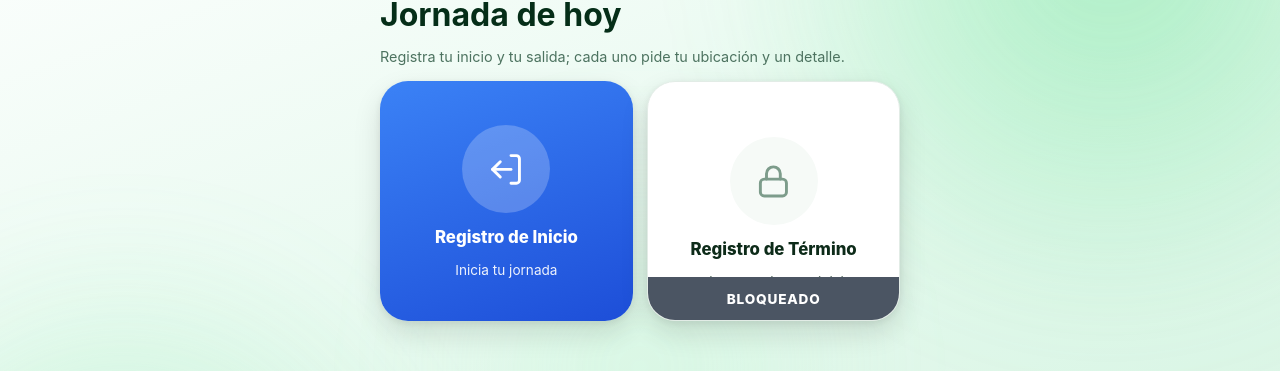
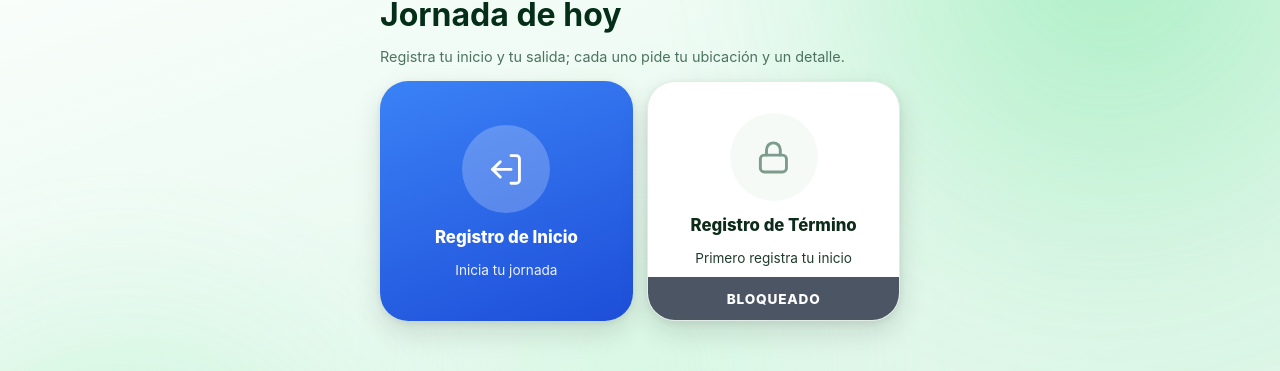
Before and after one commit to jessfn/ECAPWA, a Vue app in the folder pwa-eca/: page /jornada in a window 1280 px wide. Shown: the part 166-537 px from the top of the page. Built offline with nearby package versions, Linux system fonts and the light colour scheme; no server answers; sample sign-in values are in the browser's storage.

Commit message:
Reserva espacio para que la franja BLOQUEADO/REGISTRADO no tape el texto de la tarjeta

```diff
--- a/pwa-eca/src/views/JornadaView.vue
+++ b/pwa-eca/src/views/JornadaView.vue
@@ -225,7 +225,9 @@ async function confirmarModal({ nota, gps }) {
 .jornada-tarjeta--hecha {
   background: #fff;
   border: 1.5px solid var(--eca-surface-border);
-  padding-bottom: 0;
+  /* Espacio reservado abajo para que el texto nunca quede tapado por la
+     franja "BLOQUEADO"/"REGISTRADO" (position:absolute, bottom:0). */
+  padding-bottom: 3rem;
 }
 .jornada-tarjeta__franja {
   position: absolute;
@@ -237,6 +239,7 @@ async function confirmarModal({ nota, gps }) {
   font-weight: 800;
   letter-spacing: 0.06em;
   color: #fff;
+  text-align: center;
 }
 .jornada-tarjeta__franja--bloqueada {
   background: #4b5563;
```
